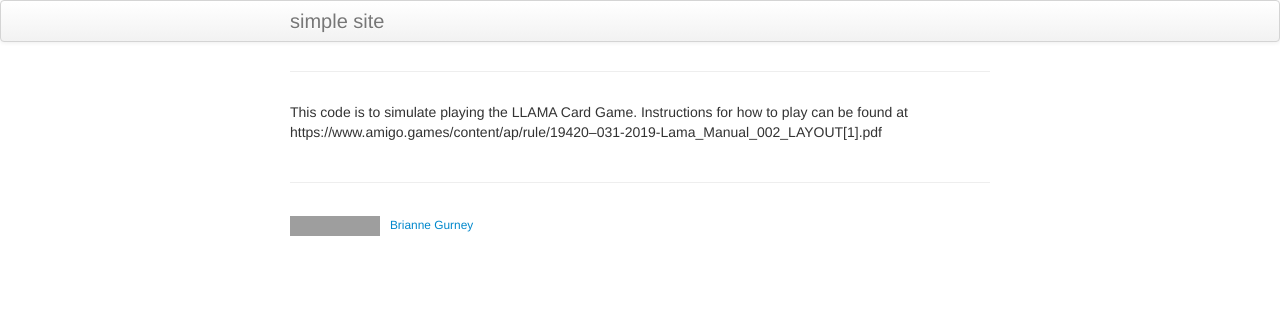
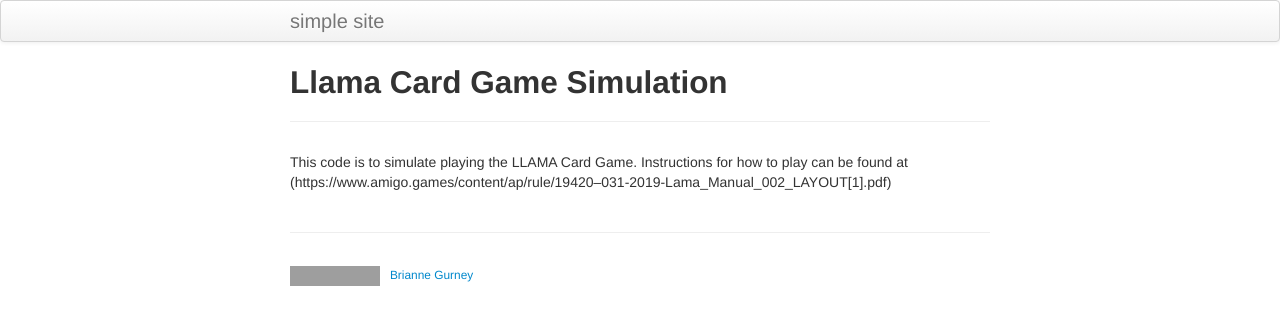
Before and after one commit to brigurney/myprojects, a Jekyll site: the page built from pages/llamacards.md, in a window 1280 px wide. Shown: the top 325 px of the page. Built offline with Jekyll 4.4.1, drawn with Linux system fonts in a browser that asks for light colours; our own code applies the rules of GitHub Pages for plain Markdown files; grey boxes are pictures that could not be loaded.

Commit message:
formatting llama

```diff
--- a/pages/llamacards.md
+++ b/pages/llamacards.md
@@ -1 +1,7 @@
-This code is to simulate playing the LLAMA Card Game. Instructions for how to play can be found at https://www.amigo.games/content/ap/rule/19420--031-2019-Lama_Manual_002_LAYOUT[1].pdf
+---
+layout: page
+title: Llama Card Game Simulation
+description: Finding the right strategy for the LLAMA Card Game via simulation
+---
+
+This code is to simulate playing the LLAMA Card Game. Instructions for how to play can be found at (https://www.amigo.games/content/ap/rule/19420--031-2019-Lama_Manual_002_LAYOUT[1].pdf)
```
